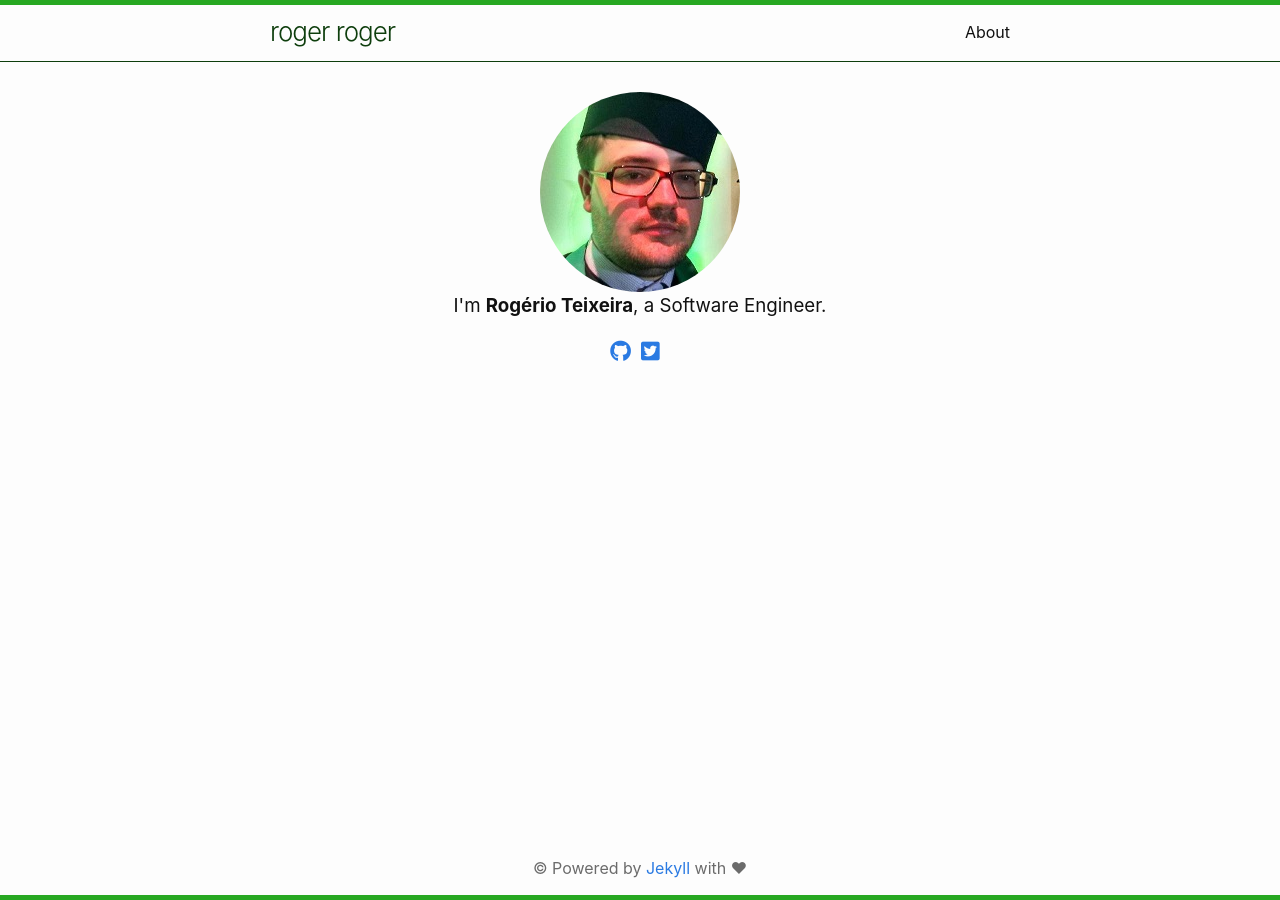
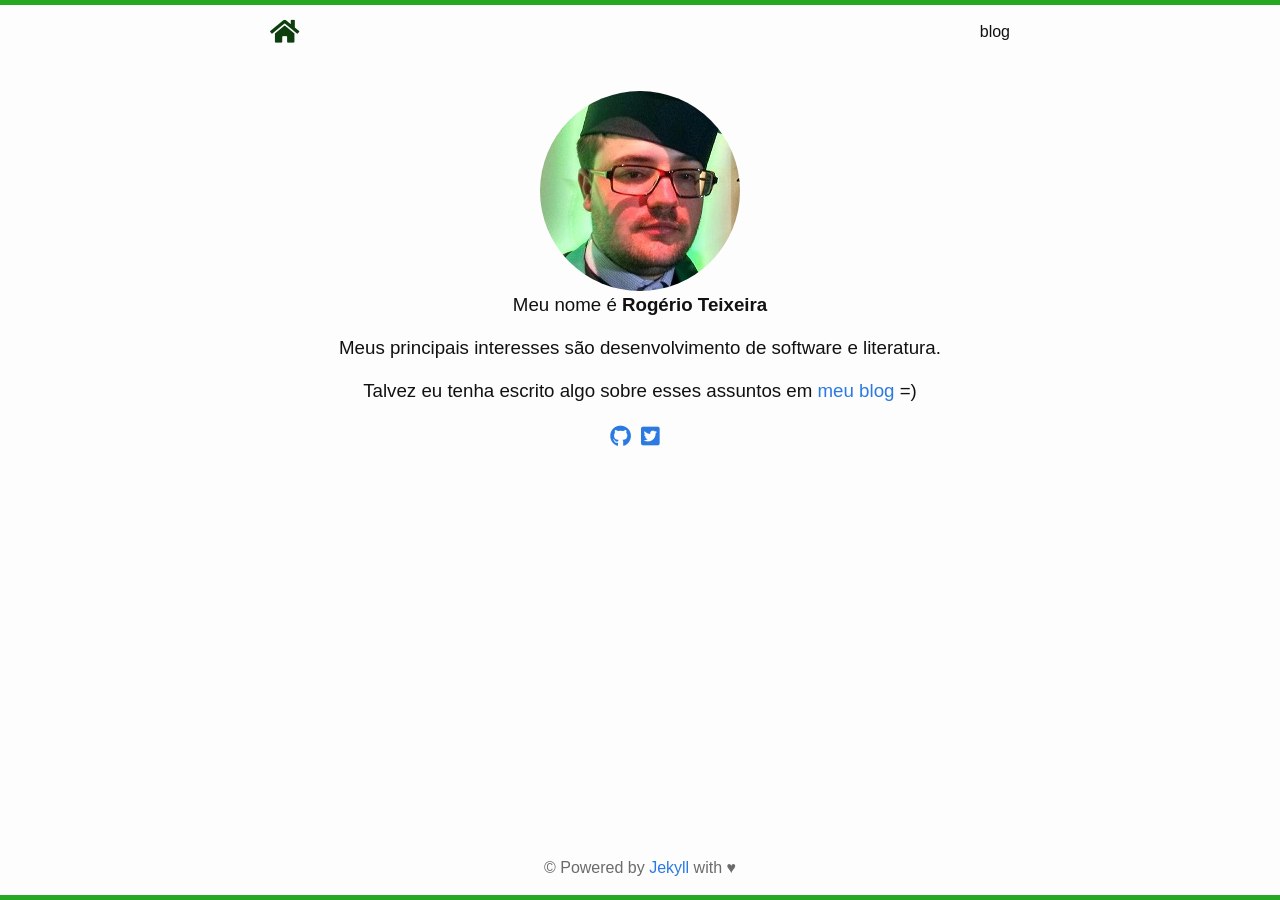
Before and after one commit to rogerogert/personal-site, a Jekyll site: the page built from index.md, in a window 1280 px wide. Built offline with Jekyll 4.4.1, drawn with Linux system fonts in a browser that asks for light colours; nearby versions of some CDN libraries.

Commit message:
Ajustes no texto da bio e no estilo do header. Fonte padrão alterada para Century Gothic

```diff
--- a/_includes/bio.html
+++ b/_includes/bio.html
@@ -2,9 +2,9 @@
 
 	<img class="img-circle" src="{{ site.baseurl }}static/img/{{ site.avatar }}">
 
-	<h3>I'm <strong>{{ site.author }}</strong>, a Software Engineer.</h3>
-	<!--<h3>I love all things computer science and maths.</h3>-->
-	<!--<h3>Have a look at some of my working <a href="{{ site.baseurl }}projects.html"> projects</a>.</h3>-->
+	<h3>Meu nome é <strong>{{ site.author }}</strong></h3>
+	<h3>Meus principais interesses são desenvolvimento de software e literatura.</h3>
+	<h3>Talvez eu tenha escrito algo sobre esses assuntos em <a href="{{ site.baseurl }}blog.html"> meu blog </a> =) </h3>
 	<!--<h3>For more check out my academic &amp; professional <a href="http://jekyller.github.io/vitae">Resume</a>.</h3>-->
 	{% include social.html %}
 </div>
--- a/_includes/header.html
+++ b/_includes/header.html
@@ -3,7 +3,7 @@
   <div class="wrapper">
     {%- assign default_paths = site.pages | map: "path" -%}
     {%- assign page_paths = site.header_pages | default: default_paths -%}
-    <a class="site-title" rel="author" href="{{ "/" | relative_url }}">{{ site.title | escape }}</a>
+    <a class="site-title" href="{{ "/" | relative_url }}"><i class="fas fa-home"></i></a>
 
     {%- if page_paths -%}
       <nav class="site-nav">
--- a/_sass/minima.scss
+++ b/_sass/minima.scss
@@ -2,7 +2,7 @@
 
 // Define defaults for each variable.
 
-$base-font-family: -apple-system, BlinkMacSystemFont, "Segoe UI", Roboto, Helvetica, Arial, sans-serif, "Apple Color Emoji", "Segoe UI Emoji", "Segoe UI Symbol" !default;
+$base-font-family: Century Gothic, CenturyGothic, AppleGothic, sans-serif !default;
 $base-font-size:   16px !default;
 $base-font-weight: 400 !default;
 $small-font-size:  $base-font-size * 0.875 !default;
--- a/_sass/minima/_layout.scss
+++ b/_sass/minima/_layout.scss
@@ -3,7 +3,6 @@
  */
 .site-header {
   border-top: 5px solid $green-color;
-  border-bottom: 1px solid $green-color-dark;
   min-height: $spacing-unit * 1.865;
 
   // Positioning context for the mobile navigation icon
@@ -47,6 +46,7 @@
   .page-link {
     color: $text-color;
     line-height: $base-line-height;
+    text-transform: lowercase;
 
     // Gaps between nav items, but not on the last one
     &:not(:last-child) {
```
Also changed, not shown: about.md (+1 -0 lines), blog.md (added, +5 -0 lines).
